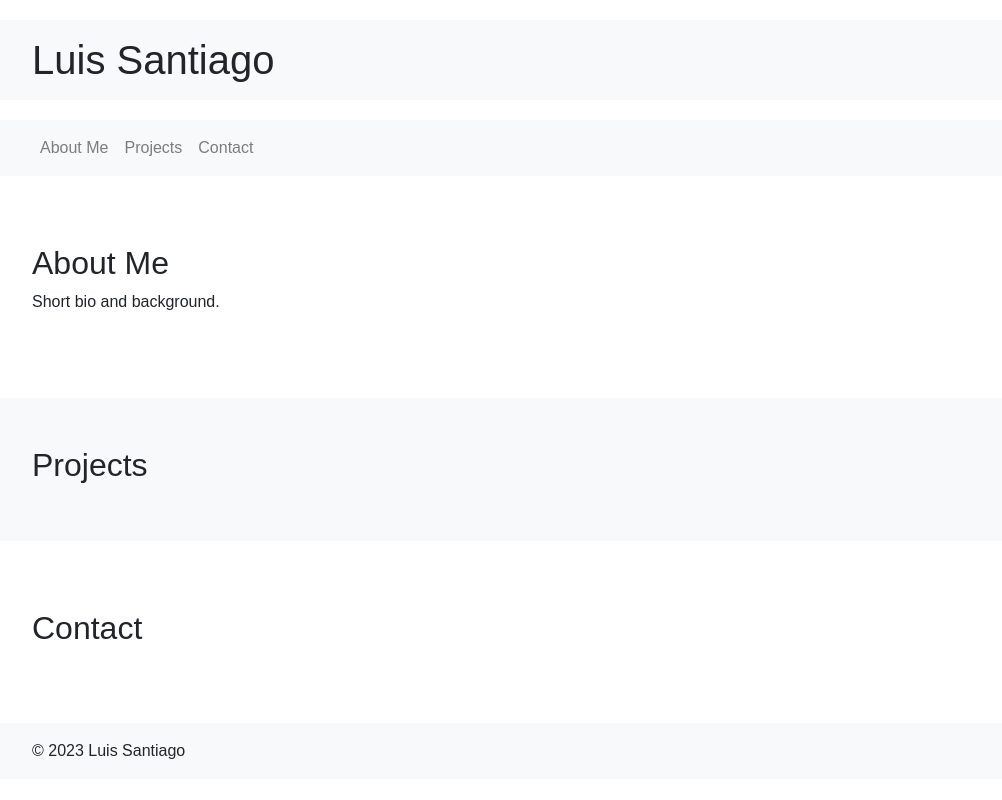
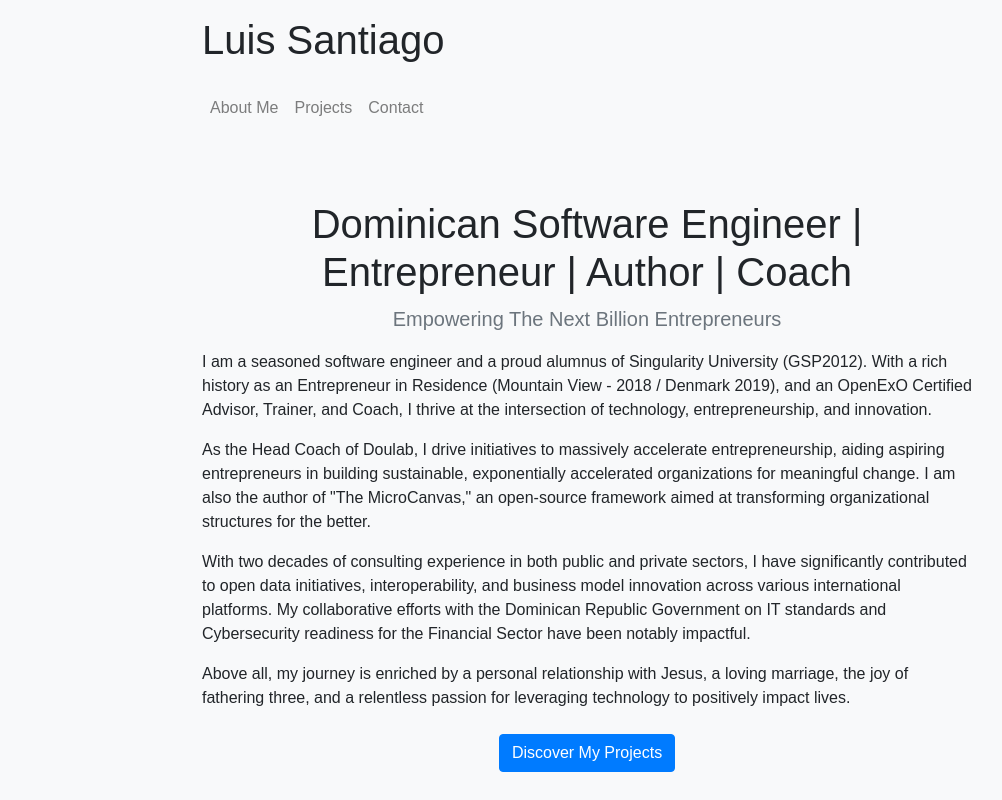
Before and after one commit to lasantiago/lasantiago, a plain HTML site: page index.html in a window 1280 px wide. Shown: the top 800 px of the page, without its empty margins (53-1055 px from the left). Drawn offline with nearby package versions, Linux system fonts and the light colour scheme; files that its build step writes are made by us from their sources.

Commit message:
added the jumbotron section

```diff
--- a/css/style.css
+++ b/css/style.css
@@ -1,10 +1,10 @@
+/* style.css */
 body {
     font-family: Arial, sans-serif;
     margin: 0;
     padding: 0;
 }
 
-header, section, footer {
-    margin: 20px;
-    padding: 20px;
+.container {
+    max-width: 800px;
 }
--- a/index.html
+++ b/index.html
@@ -8,7 +8,7 @@
     <!-- Bootstrap CSS -->
     <link rel="stylesheet" href="https://maxcdn.bootstrapcdn.com/bootstrap/4.0.0/css/bootstrap.min.css">
     <!-- Custom CSS -->
-    <link rel="stylesheet" href="style.css">
+    <link rel="stylesheet" href="css/style.css">
 </head>
 <body>
     <header class="bg-light py-3">
@@ -30,6 +30,25 @@
             </div>
         </div>
     </nav>
+    <section class="jumbotron text-center bg-light">
+        <div class="container">
+            <h1 class="jumbotron-heading">Dominican Software Engineer | Entrepreneur | Author | Coach</h1>
+            <p class="lead text-muted">Empowering The Next Billion Entrepreneurs</p>
+            <p class="text-left">
+                I am a seasoned software engineer and a proud alumnus of Singularity University (GSP2012). With a rich history as an Entrepreneur in Residence (Mountain View - 2018 / Denmark 2019), and an OpenExO Certified Advisor, Trainer, and Coach, I thrive at the intersection of technology, entrepreneurship, and innovation.
+            </p>
+            <p class="text-left">
+                As the Head Coach of Doulab, I drive initiatives to massively accelerate entrepreneurship, aiding aspiring entrepreneurs in building sustainable, exponentially accelerated organizations for meaningful change. I am also the author of "The MicroCanvas," an open-source framework aimed at transforming organizational structures for the better.
+            </p>
+            <p class="text-left">
+                With two decades of consulting experience in both public and private sectors, I have significantly contributed to open data initiatives, interoperability, and business model innovation across various international platforms. My collaborative efforts with the Dominican Republic Government on IT standards and Cybersecurity readiness for the Financial Sector have been notably impactful.
+            </p>
+            <p class="text-left">
+                Above all, my journey is enriched by a personal relationship with Jesus, a loving marriage, the joy of fathering three, and a relentless passion for leveraging technology to positively impact lives.
+            </p>
+            <p><a class="btn btn-primary my-2" href="#projects">Discover My Projects</a></p>
+        </div>
+    </section>
     <section id="about" class="py-5">
         <div class="container">
             <h2>About Me</h2>
```
